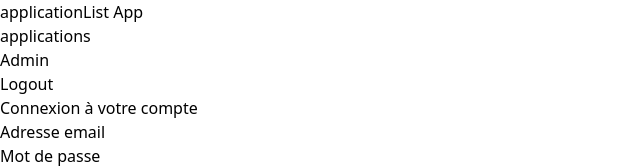
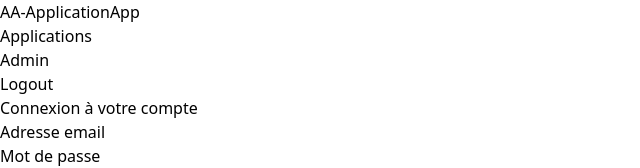
Before and after one commit to VoutsaStevie/application-tracker, an Angular app: page /auth/login in a window 1280 px wide. Shown: the top 168 px of the page, without its empty margins (0-640 px from the left). Built offline with nearby package versions, Linux system fonts and the light colour scheme; sample sign-in values are in the browser's storage.

Commit message:
refactor:header code refactor

```diff
--- a/src/app/shared/components/header/header.component.ts
+++ b/src/app/shared/components/header/header.component.ts
@@ -10,11 +10,11 @@
   template: `
     <header class="bg-blue-600 text-white p-4">
       <div class="container mx-auto flex justify-between items-center">
-        <h1 class="text-2xl font-bold">applicationList App</h1>
+        <h1 class="text-2xl font-bold">AA-ApplicationApp</h1>
         <nav>
           <ul class="flex space-x-4">
             @if (currentUser()) {
-              <li><a routerLink="/applications" class="hover:text-blue-200">applications</a></li>
+              <li><a routerLink="/applications" class="hover:text-blue-200">Applications</a></li>
               @if (currentUser()?.role === 'admin') {
                 <li><a routerLink="/admin" class="hover:text-blue-200">Admin</a></li>
               }
```
